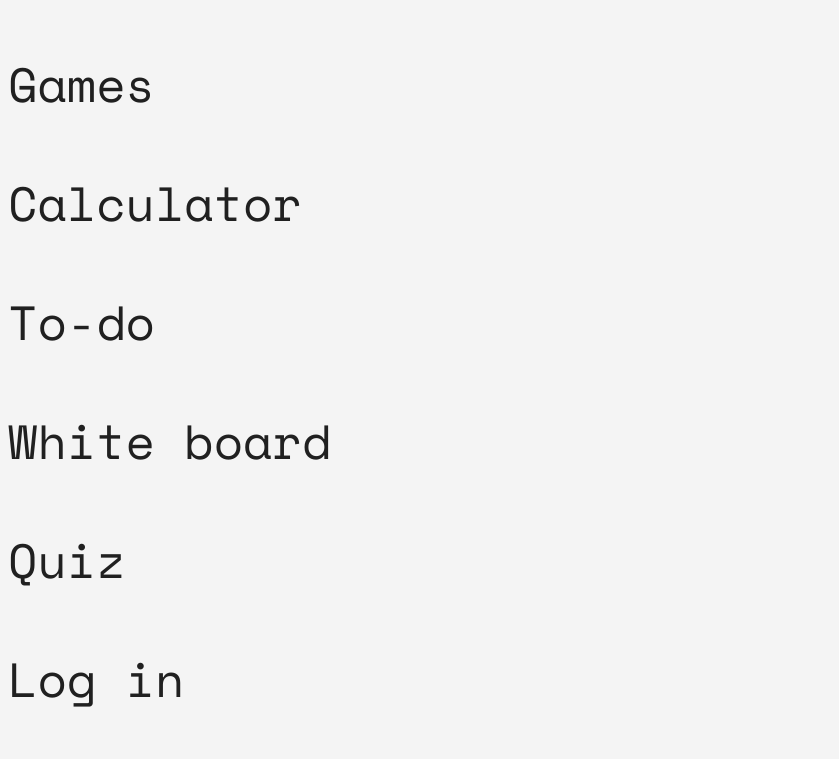
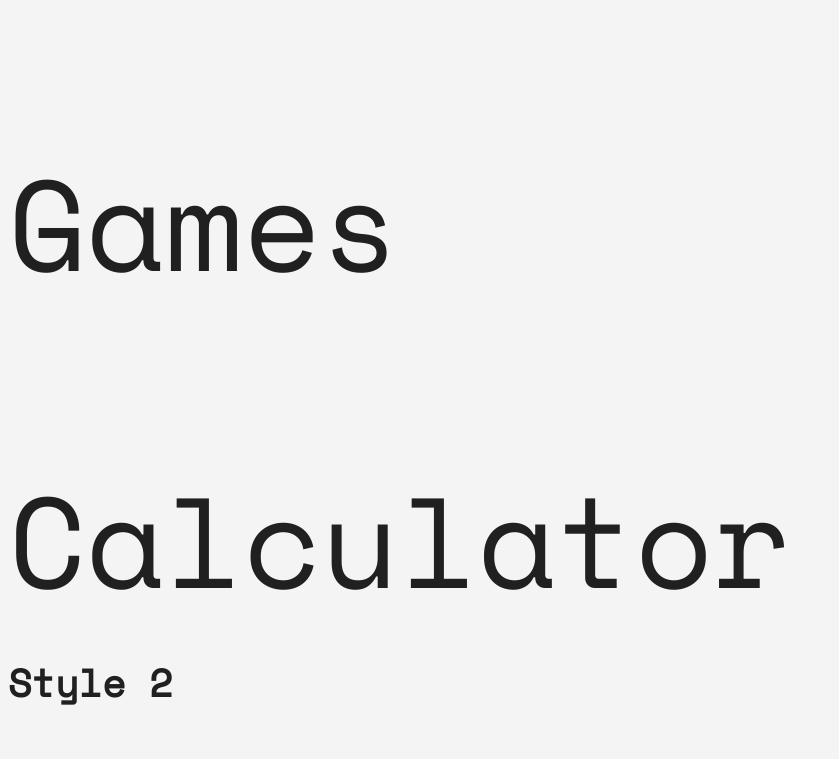
Before and after one commit to zeti1223/zeti1223.github.io, a plain HTML site: page index.html in a window 1280 px wide. Shown: the top 759 px of the page, without its empty margins (0-839 px from the left). Drawn offline with Linux system fonts and the light colour scheme.

Commit message:
Update style.css

```diff
--- a/style.css
+++ b/style.css
@@ -6,14 +6,12 @@
 body {
     font-family: 'Font', sans-serif;
     background-color: #f4f4f4;
-    height: 100vh;
     margin: 10;
 }
 
 p{
     color: #202020;
-    font-size: 300%;
-    cursor: default;
+    font-size: 10vw;
 }
 
 p:hover{
@@ -22,10 +20,16 @@ p:hover{
 }
 h6{
     color: #202020;
-    font-size: 100%;
-    cursor: default;
+    font-size: 3vw;
 }
 
 a{
     text-decoration: none;
+    cursor: default;
 }
+
+#style2 {
+    position: fixed;
+    bottom: 0;
+    width: 100%;
+}
```
